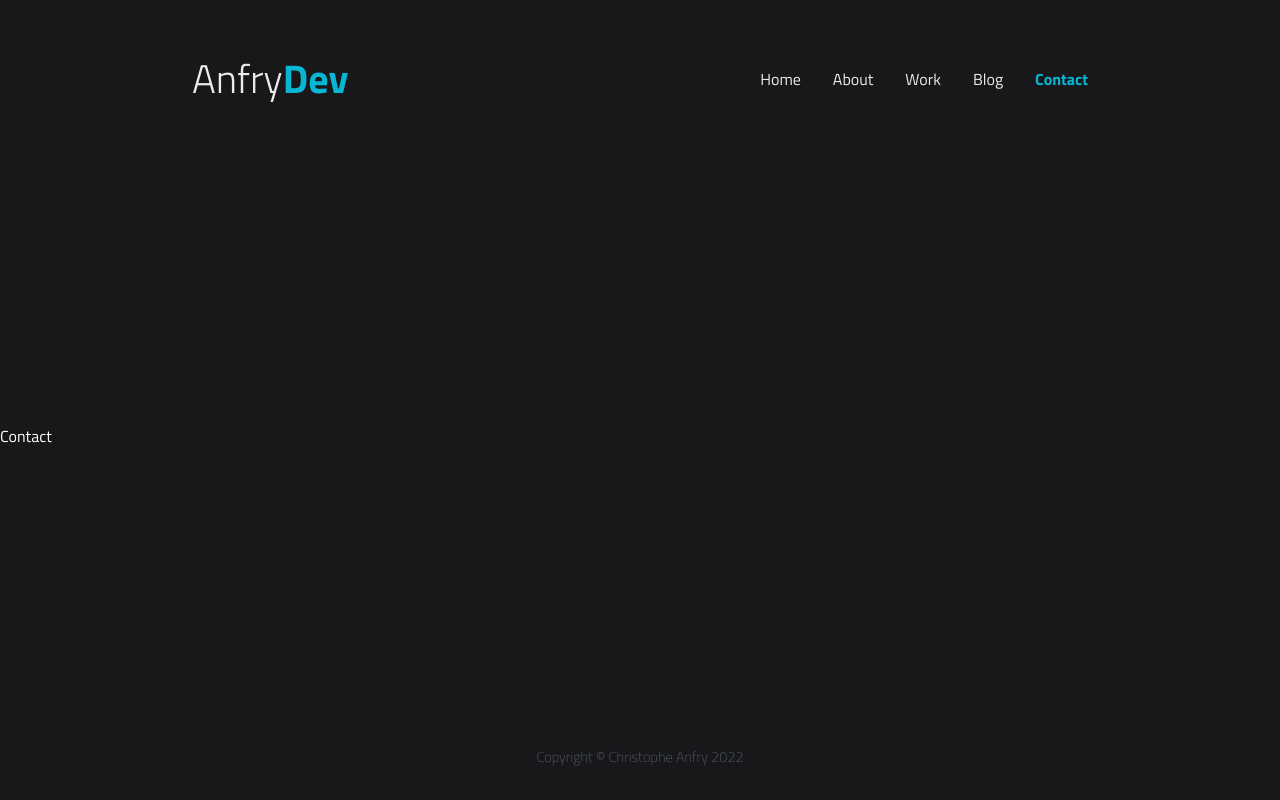
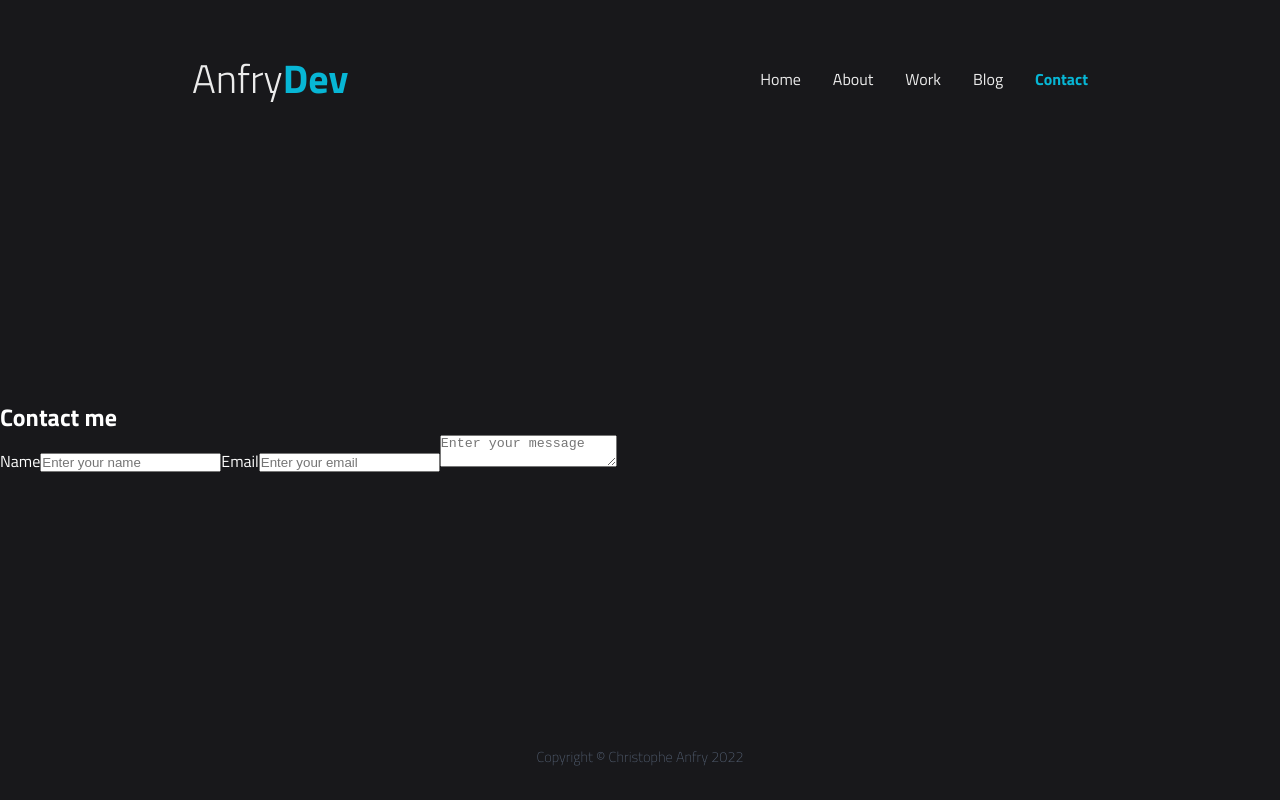
Before and after one commit to Canfry/website, a Next.js app: page /contact in a window 1280 px wide. Built offline with nearby package versions, Linux system fonts and the light colour scheme.

Commit message:
working on contact page

```diff
--- a/pages/contact.jsx
+++ b/pages/contact.jsx
@@ -1,3 +1,63 @@
+import Head from 'next/head';
+import { useState } from 'react';
+import styles from '../styles/Contact.module.css';
+
 export default function Contact() {
-  return <div>Contact</div>;
+  const [formData, setFormData] = useState({
+    name: '',
+    email: '',
+    message: '',
+  });
+
+  const { name, email, message } = formData;
+
+  function handleChange(e) {
+    setFormData((prev) => ({
+      ...prev,
+      [e.target.name]: e.target.value,
+    }));
+  }
+  return (
+    <>
+      <Head>
+        <title>Contact page</title>
+        <meta name='description' content='Contact me' />
+        <meta name='viewport' content='width=device-width, initial-scale=1' />
+      </Head>
+      <main className={styles.contactContainer}>
+        <div className={styles.heading}>
+          <h1>Contact me</h1>
+        </div>
+        <form>
+          <label htmlFor='name'>Name</label>
+          <input
+            type='text'
+            value={name}
+            placeholder='Enter your name'
+            onChange={handleChange}
+            name='name'
+          />
+          <label htmlFor='email'>Email</label>
+          <input
+            type='text'
+            value={email}
+            placeholder='Enter your email'
+            name='email'
+            onChange={handleChange}
+          />
+          <label htmlFor='message'></label>
+          <textarea
+            name='message'
+            id='message'
+            placeholder='Enter your message'
+            value={message}
+            onChange={handleChange}
+          ></textarea>
+        </form>
+        <p>{name}</p>
+        <p>{email}</p>
+        <p>{message}</p>
+      </main>
+    </>
+  );
 }
--- a/styles/Header.module.css
+++ b/styles/Header.module.css
@@ -10,6 +10,7 @@
   align-items: center;
   justify-content: space-between;
   padding: 3rem 0;
+  position: relative;
 }
 
 .logo {
```
Also changed, not shown: styles/Work.module.css (+18 -1 lines), styles/Contact.module.css (added).
